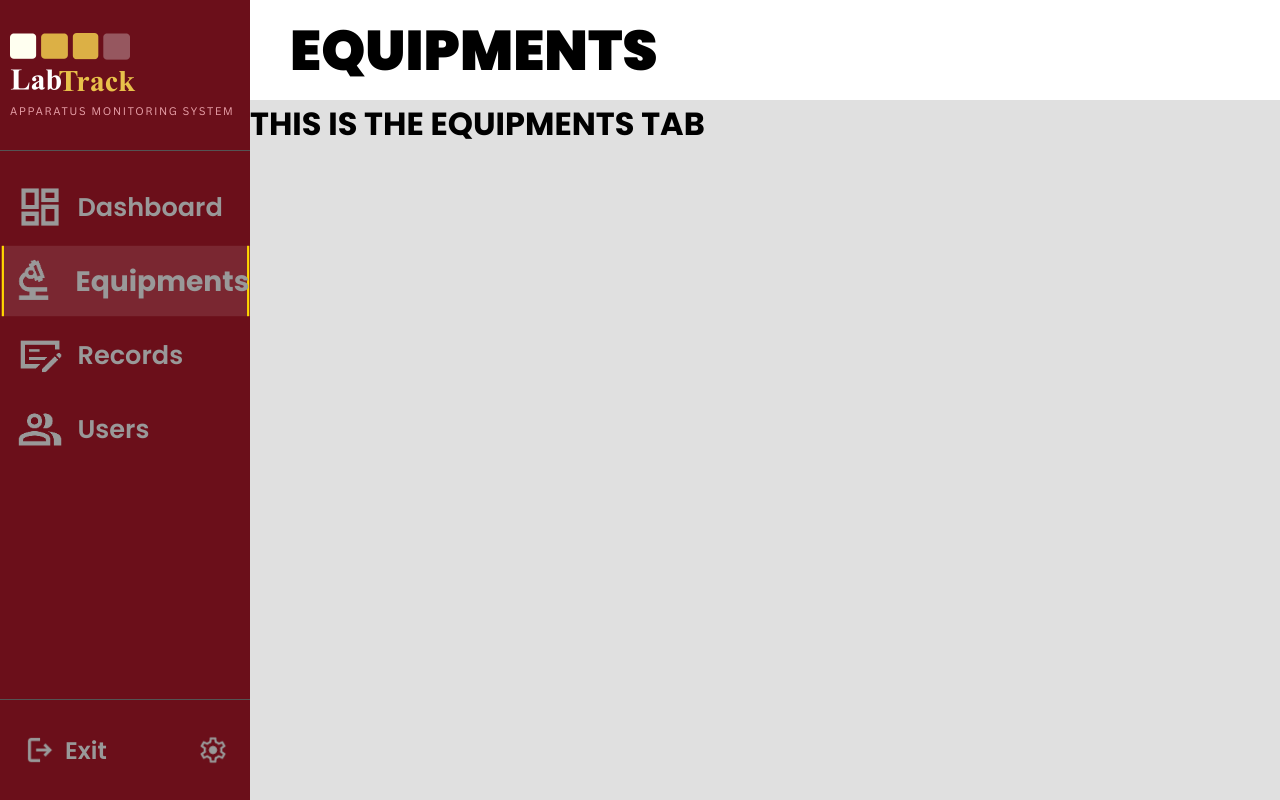
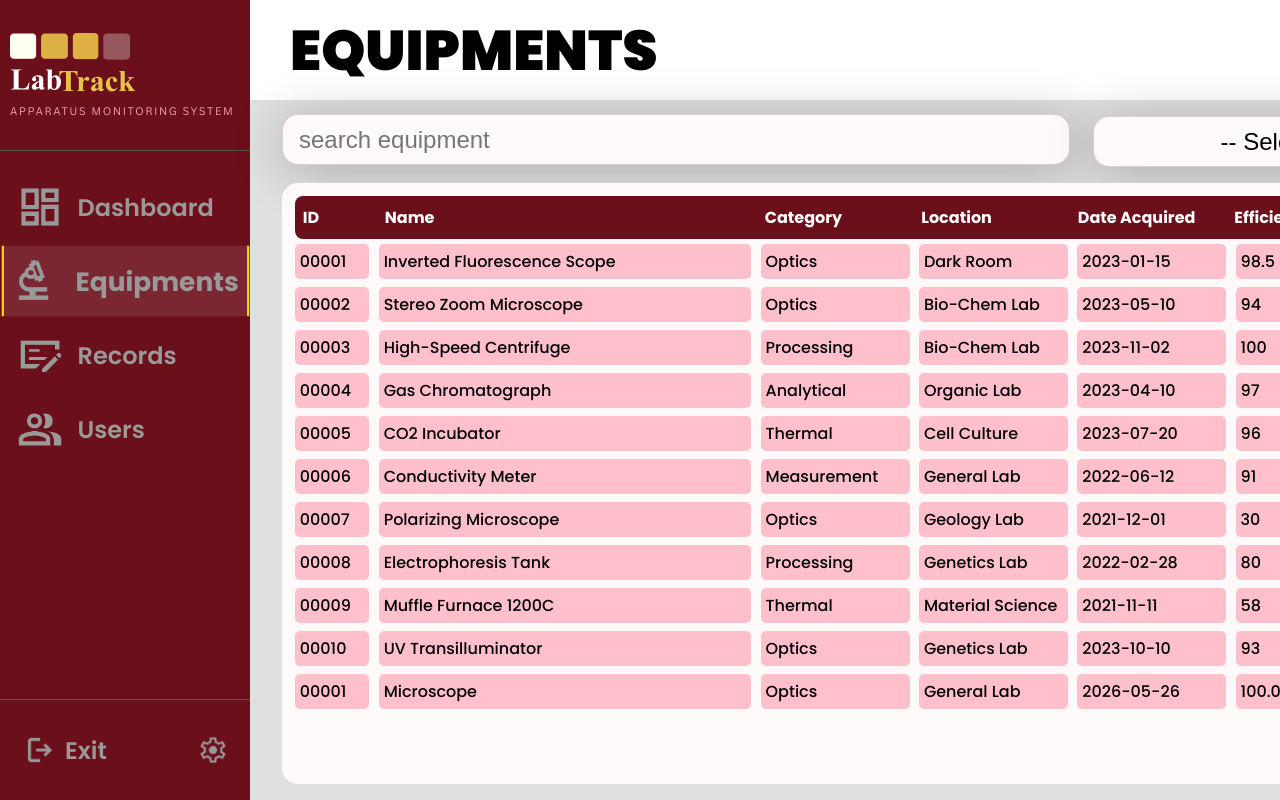
Before and after one commit to Jhnvncntx/labtrack-website, a React (Vite) app in the folder labtrack-web/: page /main in a window 1280 px wide. Both pictures are taken after a click on the element "Equipments". Shown: the top 800 px of the page. Built offline with nearby package versions, Linux system fonts and the light colour scheme.

Commit message:
Added equipments table with data

```diff
--- /dev/null
+++ b/labtrack-web/src/components/EquipmentData.jsx
@@ -0,0 +1,20 @@
+import "./EquipmentsTab.css";
+
+export function EquipmentData({ item }) {
+  return (
+    <>
+      <div className="equipment-row">
+        <div className="w-5">{String(item.id).padStart(5, "0")}</div>
+        <div className="w-25">{item.name}</div>
+        <div className="w-10">{item.category}</div>
+        <div className="w-10">{item.location}</div>
+        <div className="w-10">{item.dateAcquired}</div>
+        <div className="w-5">{item.efficiencyRate}</div>
+        <div className="w-10">{item.status}</div>
+        <div className="w-10">View</div>
+        <div className="w-10">Delete</div>
+      </div>
+      {console.log(`Equipment ${item.id} has been added.`)}
+    </>
+  );
+}
--- a/labtrack-web/src/components/Equipments.jsx
+++ /dev/null
@@ -1,3 +0,0 @@
-export function Equipments() {
-  return <h1>THIS IS THE EQUIPMENTS TAB</h1>;
-}
--- /dev/null
+++ b/labtrack-web/src/components/EquipmentsTab.css
@@ -0,0 +1,106 @@
+.w-5 {
+    width: 5%;
+}
+.w-6 {
+    width: 6%;
+}
+.w-10 {
+    width: 10%;
+}
+.w-25 {
+    width: 25%;
+}
+
+.equipments-container {
+    display: flex;
+    flex-direction: column;
+    justify-content: center;
+    align-items: center;
+    height: 100%;
+    width: 100%;
+    padding: 1rem 2rem;
+}
+.search-category-btn-container {
+    height: 10%;
+    width: 100%;
+    display: flex;
+    flex-direction: row;
+    align-items: center;
+    justify-content: space-between;
+    padding-bottom: 1rem;
+}
+input {
+    width: 52%;
+    height: 100%;
+    font-size: 1.5rem;
+}
+#category {
+    height: 100%;
+    width: 25%;
+    padding: .5rem 1rem;
+    font-size: 1.5rem;
+    text-align: center;
+    border-radius: 1rem;
+    outline: none;
+    border: 1px rgba(107,15,26, .2) solid;
+    background-color: rgb(255,250,250);
+    box-shadow: 3px 5px 50px rgba(0, 0, 0, 0.25);
+}
+button {
+   width: 20%;
+   height: 100%;
+   font-size: 1rem;
+}
+
+.table-container {
+    height: 90%;
+    width: 100%;
+    background-color: rgb(255,250,250);
+    border-radius: 1rem;
+    overflow: hidden;
+    padding: .8rem;
+    display: flex;
+    flex-direction: column;
+    align-items: center;
+    justify-content: center;
+}
+.table-heading {
+    display: flex;
+    flex-direction: row;
+    align-items: center;
+    justify-content: space-between;
+    width: 100%;
+    height: 8%;
+    background-color: #6b0f1a;
+    border-radius: .5rem;
+    color: white;
+    font-weight: 700;
+}
+.table-heading div {
+    padding-left: .5rem;
+}
+.table-body {
+    display: flex;
+    flex-direction: column;
+    justify-content: start;
+    align-items: center;
+    width: 100%;
+    height: 98%;
+    padding: .3rem 0;
+    overflow: hidden;
+}
+.equipment-row {
+    display: flex;
+    flex-direction: row;
+    align-items: flex-start;
+    justify-content: space-between;
+    width: 100%;
+    margin-bottom: .5rem;
+    color: black;
+    font-weight: 500;
+}
+.equipment-row div {
+    border-radius: 5px;
+    padding: 5px;
+    background-color: pink;
+}
--- /dev/null
+++ b/labtrack-web/src/components/EquipmentsTab.jsx
@@ -0,0 +1,51 @@
+import equipmentsData from "../data/equipments.js";
+import { EquipmentData } from "./EquipmentData";
+import "./EquipmentsTab.css";
+
+console.log(equipmentsData);
+export function EquipmentsTab() {
+  return (
+    <div className="equipments-container">
+      <div className="search-category-btn-container">
+        <input type="text" placeholder="search equipment" />
+        <select id="category">
+          <option value="">-- Select --</option>
+          <option value="functional">Functional</option>
+          <option value="forRepair">For Repair</option>
+          <option value="forReplacement">For Replacement</option>
+        </select>
+        <button>+ Add Equipment</button>
+      </div>
+      <div className="table-container">
+        <div className="table-heading">
+          <div className="w-5">ID</div>
+          <div className="w-25">Name</div>
+          <div className="w-10">Category</div>
+          <div className="w-10">Location</div>
+          <div className="w-10">Date Acquired</div>
+          <div className="w-6">Efficiency</div>
+          <div className="w-10">Status</div>
+          <div className="w-10"></div>
+          <div className="w-10"></div>
+        </div>
+        <div className="table-body">
+          {equipmentsData.map((item) => {
+            console.log(`eq ${item.id} ${item}`);
+            return <EquipmentData key={item.id} item={item} />;
+          })}
+          <div className="equipment-row">
+            <div className="w-5">00001</div>
+            <div className="w-25">Microscope</div>
+            <div className="w-10">Optics</div>
+            <div className="w-10">General Lab</div>
+            <div className="w-10">2026-05-26</div>
+            <div className="w-5">100.0</div>
+            <div className="w-10">Functional</div>
+            <div className="w-10">View</div>
+            <div className="w-10">Delete</div>
+          </div>
+        </div>
+      </div>
+    </div>
+  );
+}
--- a/labtrack-web/src/components/Sidebar.css
+++ b/labtrack-web/src/components/Sidebar.css
@@ -33,7 +33,7 @@
     border-bottom: 1px solid #545454;
     border-top: 1px solid #545454;
     padding-top: 1.5rem;
-    font-size: 1.6rem;
+    font-size: 1.5rem;
     font-weight: 600;
     display: flex;
     flex-direction: column;
--- /dev/null
+++ b/labtrack-web/src/data/equipments.js
@@ -0,0 +1,104 @@
+const equipmentsData = [
+  {
+    id: 1,
+    name: "Inverted Fluorescence Scope",
+    category: "Optics",
+    location: "Dark Room",
+    dateAcquired: "2023-01-15",
+    efficiencyRate: 98.5,
+    status: "Functional",
+    totalUsageHours: 120.5,
+  },
+  {
+    id: 2,
+    name: "Stereo Zoom Microscope",
+    category: "Optics",
+    location: "Bio-Chem Lab",
+    dateAcquired: "2023-05-10",
+    efficiencyRate: 94.0,
+    status: "Functional",
+    totalUsageHours: 89.0,
+  },
+  {
+    id: 3,
+    name: "High-Speed Centrifuge",
+    category: "Processing",
+    location: "Bio-Chem Lab",
+    dateAcquired: "2023-11-02",
+    efficiencyRate: 100.0,
+    status: "Functional",
+    totalUsageHours: 4.5,
+  },
+  {
+    id: 4,
+    name: "Gas Chromatograph",
+    category: "Analytical",
+    location: "Organic Lab",
+    dateAcquired: "2023-04-10",
+    efficiencyRate: 97.0,
+    status: "Functional",
+    totalUsageHours: 32.0,
+  },
+  {
+    id: 5,
+    name: "CO2 Incubator",
+    category: "Thermal",
+    location: "Cell Culture",
+    dateAcquired: "2023-07-20",
+    efficiencyRate: 96.0,
+    status: "Functional",
+    totalUsageHours: 256.2,
+  },
+  {
+    id: 6,
+    name: "Conductivity Meter",
+    category: "Measurement",
+    location: "General Lab",
+    dateAcquired: "2022-06-12",
+    efficiencyRate: 91.0,
+    status: "Functional",
+    totalUsageHours: 51.0,
+  },
+  {
+    id: 7,
+    name: "Polarizing Microscope",
+    category: "Optics",
+    location: "Geology Lab",
+    dateAcquired: "2021-12-01",
+    efficiencyRate: 30.0,
+    status: "For Replacement",
+    totalUsageHours: 150.0,
+  },
+  {
+    id: 8,
+    name: "Electrophoresis Tank",
+    category: "Processing",
+    location: "Genetics Lab",
+    dateAcquired: "2022-02-28",
+    efficiencyRate: 80.0,
+    status: "For Repair",
+    totalUsageHours: 110.0,
+  },
+  {
+    id: 9,
+    name: "Muffle Furnace 1200C",
+    category: "Thermal",
+    location: "Material Science",
+    dateAcquired: "2021-11-11",
+    efficiencyRate: 58,
+    status: "For Repair",
+    totalUsageHours: 240,
+  },
+  {
+    id: 10,
+    name: "UV Transilluminator",
+    category: "Optics",
+    location: "Genetics Lab",
+    dateAcquired: "2023-10-10",
+    efficiencyRate: 93.0,
+    status: "Functional",
+    totalUsageHours: 25,
+  },
+];
+
+export default equipmentsData;
--- a/labtrack-web/src/pages/MainPage.jsx
+++ b/labtrack-web/src/pages/MainPage.jsx
@@ -2,7 +2,7 @@ import { useState } from "react";
 import { Sidebar } from "../components/Sidebar";
 import { Header } from "../components/Header";
 import { Dashboard } from "../components/Dashboard";
-import { Equipments } from "../components/Equipments";
+import { EquipmentsTab } from "../components/EquipmentsTab";
 import { Records } from "../components/Records";
 import { Users } from "../components/Users";
 import "./MainPage.css";
@@ -15,7 +15,7 @@ export function MainPage() {
       case "dashboard":
         return <Dashboard />;
       case "equipments":
-        return <Equipments />;
+        return <EquipmentsTab />;
       case "records":
         return <Records />;
       case "users":
```
